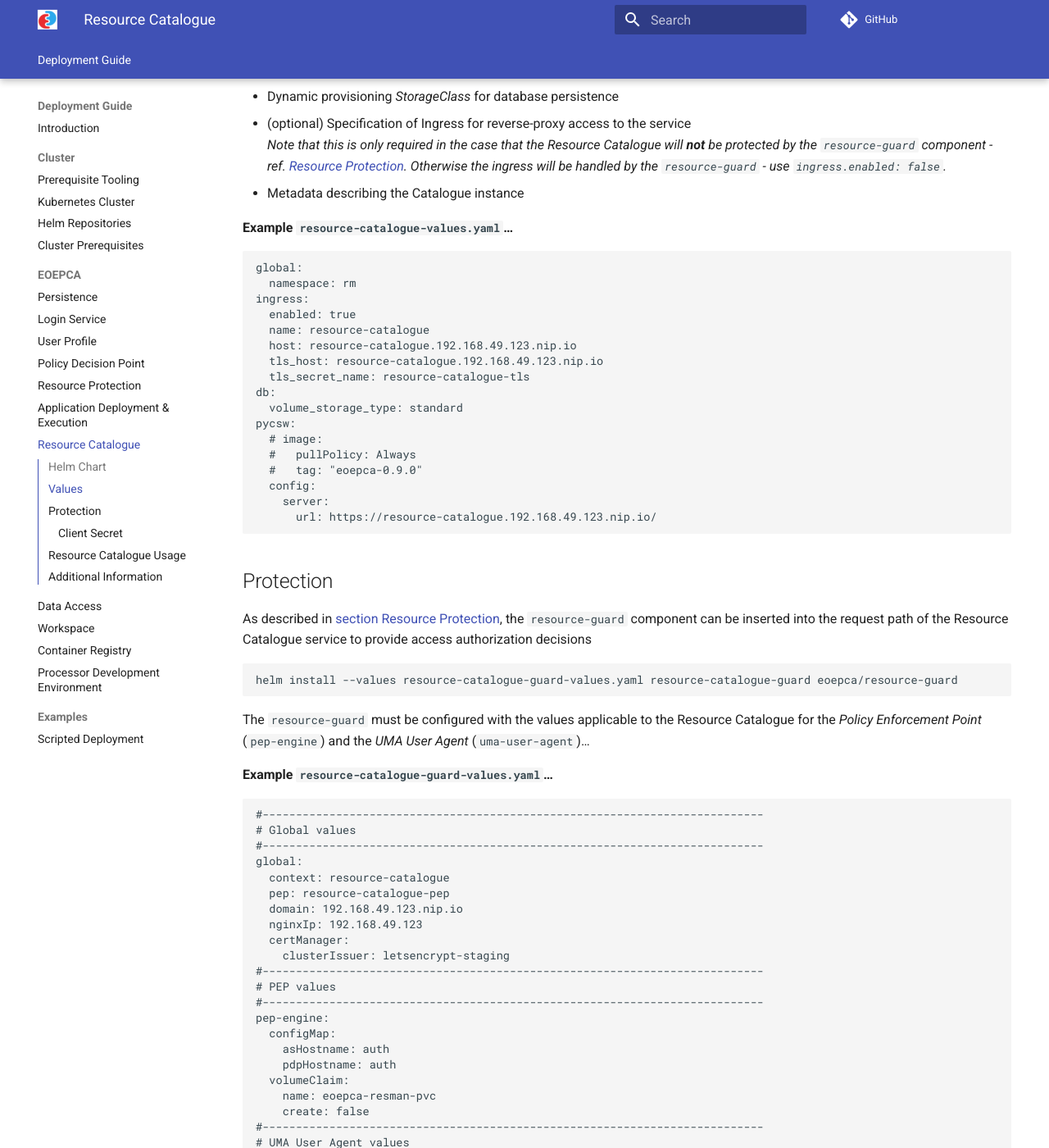
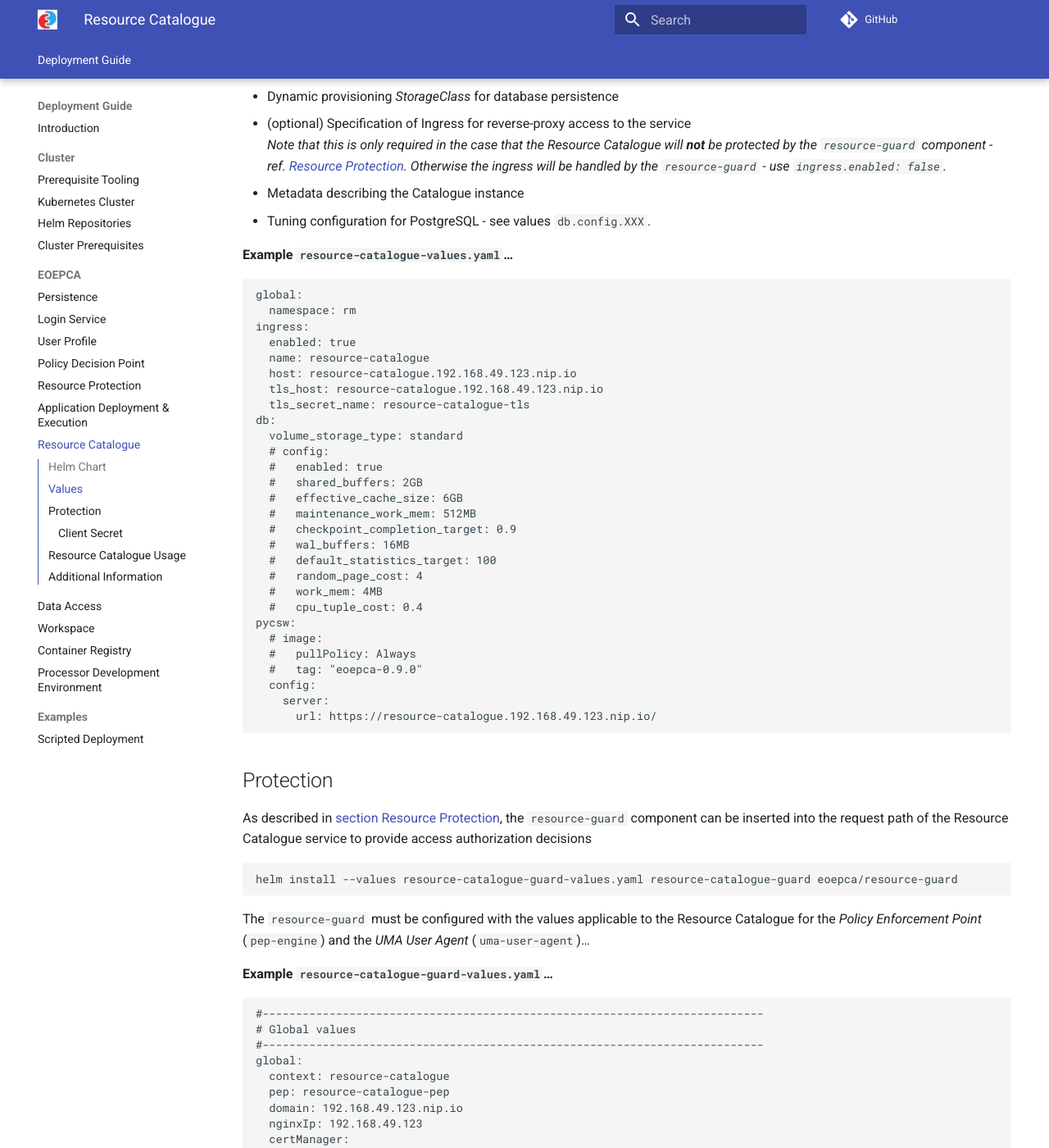
Before and after one commit to EOEPCA/deployment-guide, an MkDocs documentation site: the page built from docs/eoepca/resource-catalogue.md, in a window 1280 px wide and 1400 px high, scrolled down 596 px. Shown: the whole window at 82% size. Built offline with MkDocs 1.6.1 and Material for MkDocs 9.7.7, drawn with Linux system fonts in a browser that asks for light colours; comment, search, counter and statistics services are not loaded.

Commit message:
Add example PostgreSQL tuning configuration.

```diff
--- a/docs/eoepca/resource-catalogue.md
+++ b/docs/eoepca/resource-catalogue.md
@@ -23,6 +23,7 @@ Typically, values for the following attributes may be specified:
 * (optional) Specification of Ingress for reverse-proxy access to the service<br>
   _Note that this is only required in the case that the Resource Catalogue will **not** be protected by the `resource-guard` component - ref. [Resource Protection](../resource-protection). Otherwise the ingress will be handled by the `resource-guard` - use `ingress.enabled: false`._
 * Metadata describing the Catalogue instance
+* Tuning configuration for PostgreSQL - see values `db.config.XXX`.
 
 **Example `resource-catalogue-values.yaml`...**
 
@@ -37,6 +38,17 @@ ingress:
   tls_secret_name: resource-catalogue-tls
 db:
   volume_storage_type: standard
+  # config:
+  #   enabled: true
+  #   shared_buffers: 2GB
+  #   effective_cache_size: 6GB
+  #   maintenance_work_mem: 512MB
+  #   checkpoint_completion_target: 0.9
+  #   wal_buffers: 16MB
+  #   default_statistics_target: 100
+  #   random_page_cost: 4
+  #   work_mem: 4MB
+  #   cpu_tuple_cost: 0.4
 pycsw:
   # image:
   #   pullPolicy: Always
```
